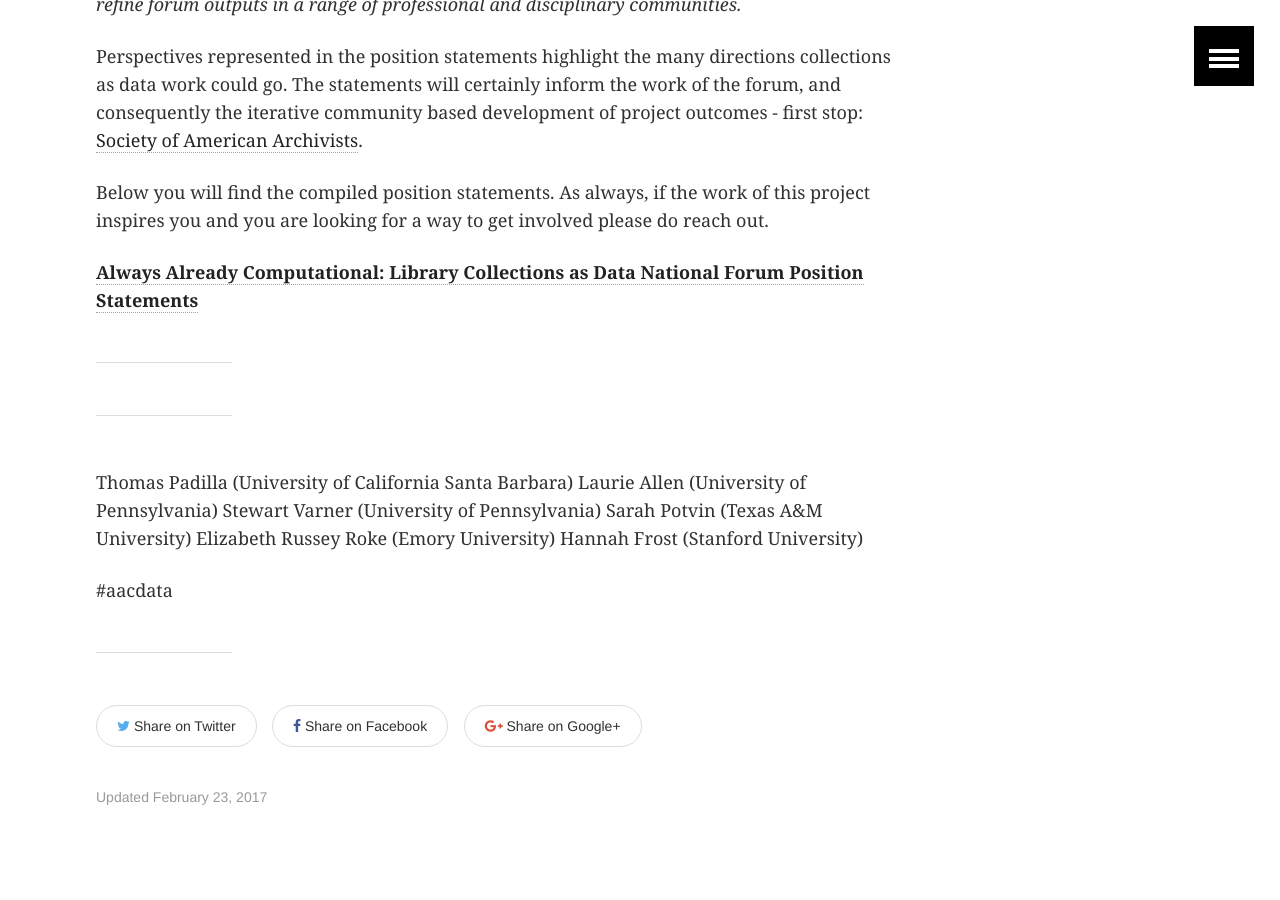
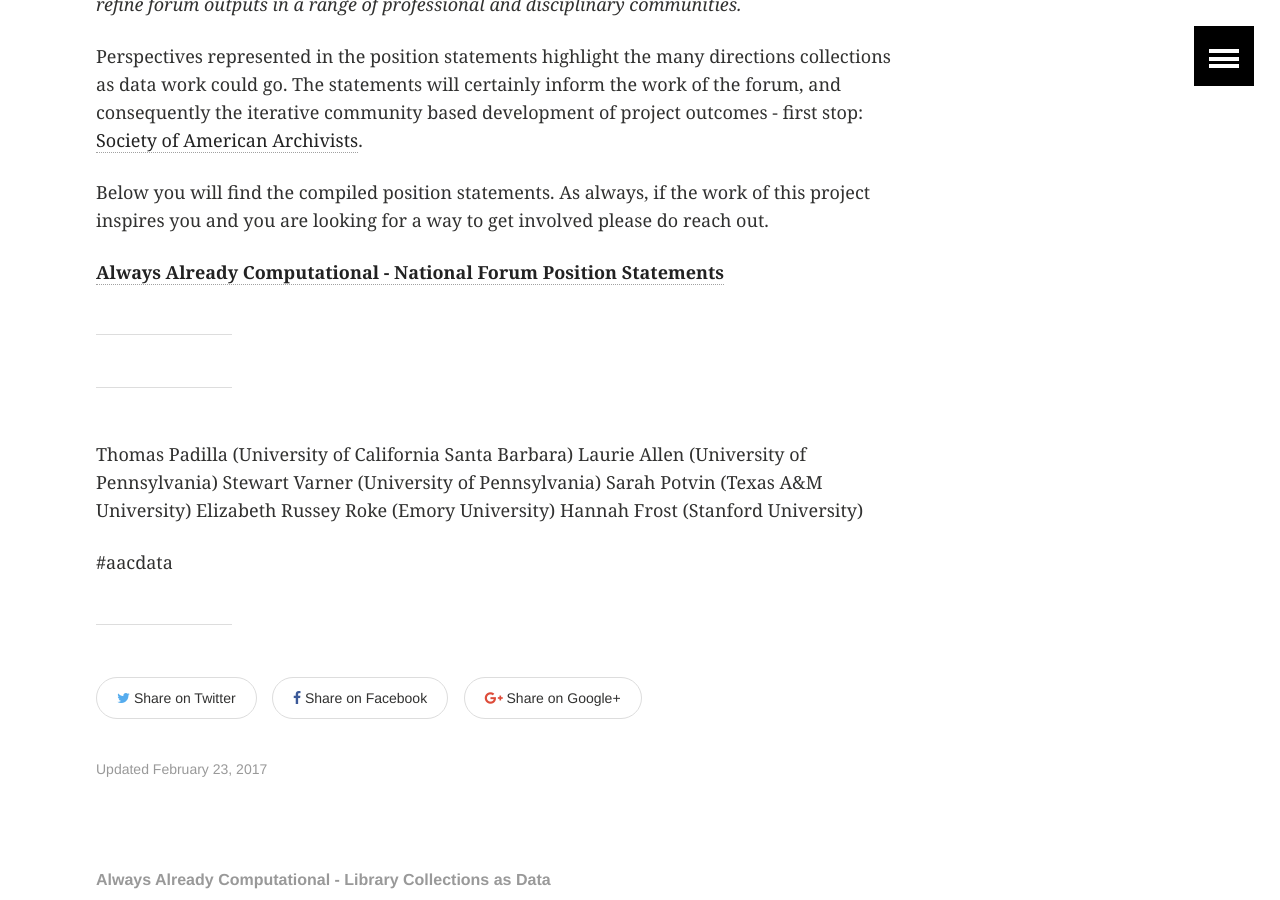
Before and after one commit to collectionsasdata/collectionsasdata.github.io, a Jekyll site: the page built from _posts/2017-2-23-statements.markdown, in a window 1280 px wide and 900 px high, scrolled down 601 px. Built offline with Jekyll 4.4.1, drawn with Linux system fonts in a browser that asks for light colours.

Commit message:
Update 2017-2-23-statements.markdown

```diff
--- a/_posts/2017-2-23-statements.markdown
+++ b/_posts/2017-2-23-statements.markdown
@@ -13,8 +13,7 @@
 
 Below you will find the compiled position statements. As always, if the work of this project inspires you and you are looking for a way to get involved please do reach out.
 
-[**Always Already Computational: Library Collections as Data
-National Forum Position Statements**](https://github.com/collectionsasdata/collectionsasdata.github.io/blob/master/aac_positionstatements.pdf)
+[**Always Already Computational - National Forum Position Statements**](https://github.com/collectionsasdata/collectionsasdata.github.io/blob/master/aac_positionstatements.pdf)
 
 ---
 ---
```
